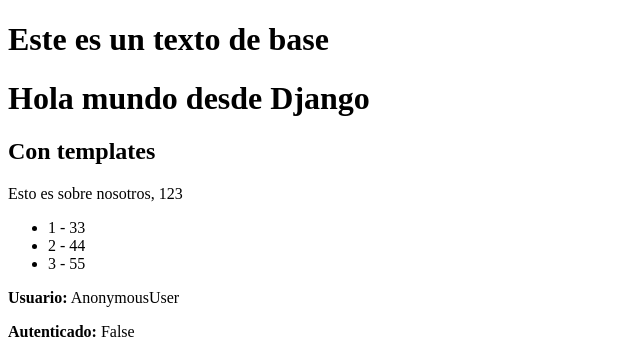
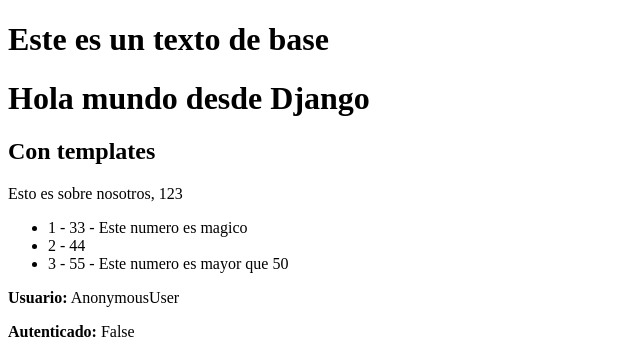
Before and after one commit to dev1d123/test, a Django app: page / in a window 1280 px wide. Shown: the part 88-445 px from the top of the page, without its empty margins (0-640 px from the left). Run offline with Django 5.2, Linux system fonts and the light colour scheme.

Commit message:
(Diapositiva 6) -> Agregando el tag if, elif y el endif

```diff
--- a/src/listaContactos/inicio/templates/home.html
+++ b/src/listaContactos/inicio/templates/home.html
@@ -14,7 +14,13 @@
     </p>
     <ul>
         {% for myItem in myList %}
-            <li>{{forloop.counter}} - {{ myItem }}</li>
+            <li>{{forloop.counter}} - {{ myItem }}
+            {% if myItem == 33 %}
+                - Este numero es magico
+            {% elif myItem > 50 %}
+                - Este numero es mayor que 50
+            {% endif %}
+            </li>
         {% endfor %}
     </ul>
 
```
